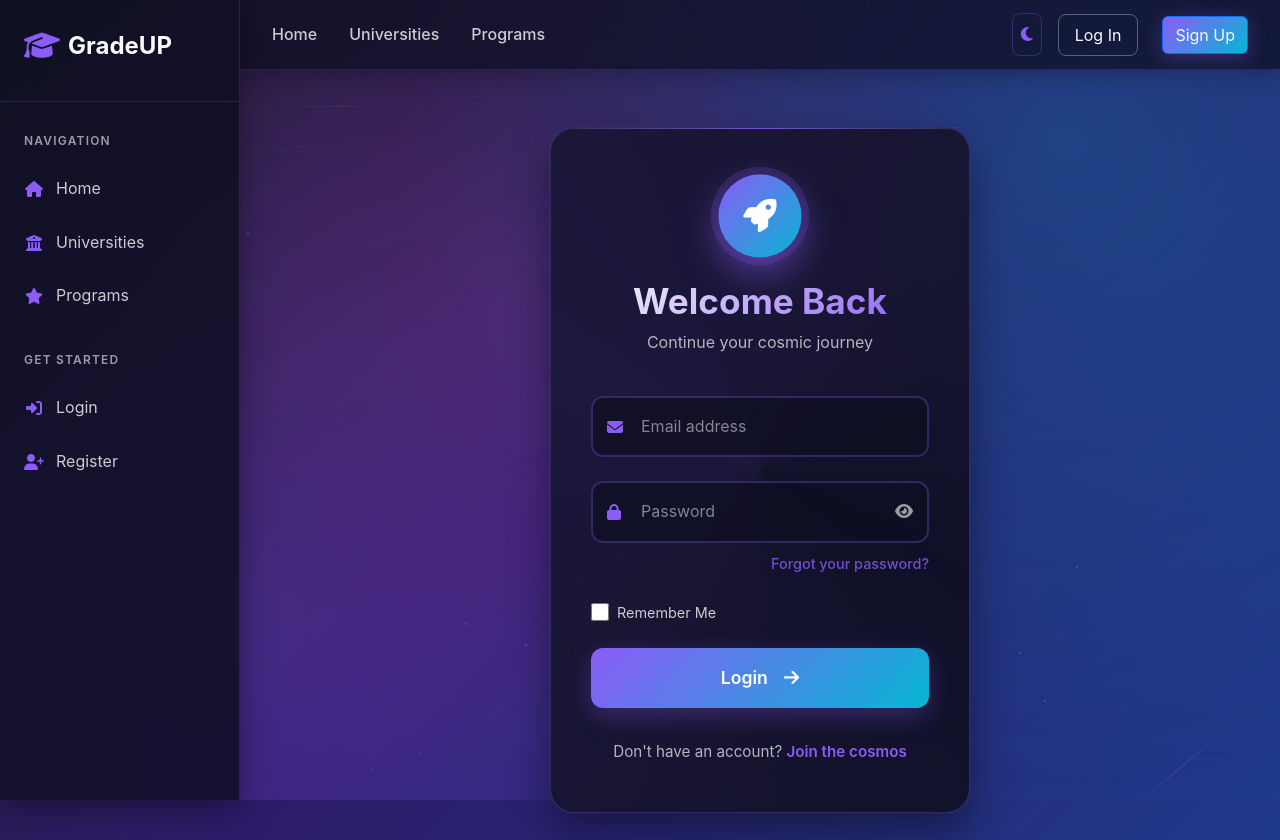
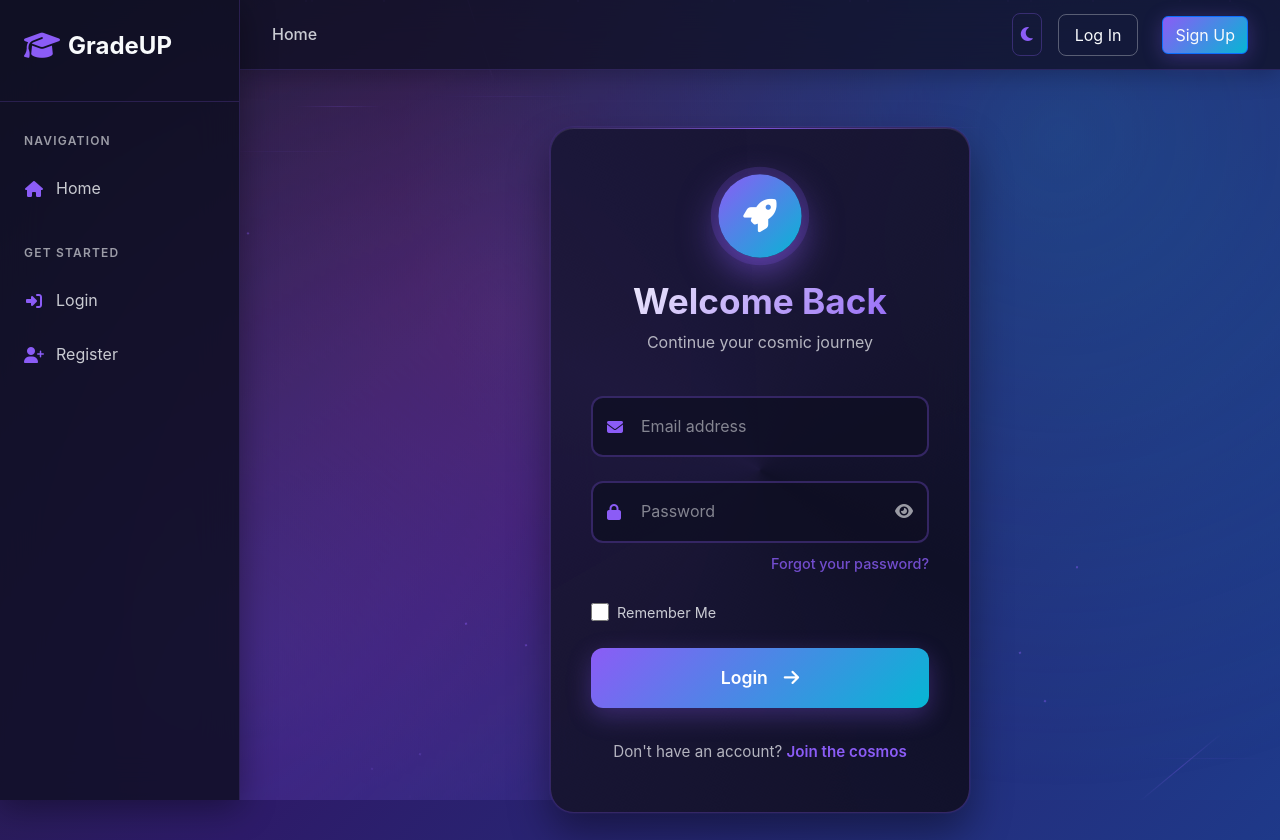
Before and after one commit to codingburgas/2425-11-g-pp-student-practices-assignment-gradeup, a Flask app: a page that uses templates/base.html in a window 1280 px wide. Shown: the top 840 px of the page. Run offline with Flask 3, Linux system fonts and the light colour scheme; some libraries are stand-ins or nearby versions.

Commit message:
Hide Universities and Programs navigation for non-logged in users - Remove nav links from sidebar and top nav for guests, keep only Home visible to encourage registration

```diff
--- a/templates/base.html
+++ b/templates/base.html
@@ -84,18 +84,6 @@
                         <span>Home</span>
                     </a>
                 </li>
-                <li class="nav-item">
-                    <a href="{{ url_for('main.universities') }}" class="nav-link">
-                        <i class="fas fa-university"></i>
-                        <span>Universities</span>
-                    </a>
-                </li>
-                <li class="nav-item">
-                    <a href="{{ url_for('main.specialties') }}" class="nav-link">
-                        <i class="fas fa-star"></i>
-                        <span>Programs</span>
-                    </a>
-                </li>
             </ul>
         </div>
 
@@ -154,8 +142,6 @@
                     </a>
                     {% else %}
                     <a href="{{ url_for('main.index') }}" class="nav-link {% if request.endpoint == 'main.index' %}active{% endif %}">Home</a>
-                    <a href="{{ url_for('main.universities') }}" class="nav-link">Universities</a>
-                    <a href="{{ url_for('main.specialties') }}" class="nav-link">Programs</a>
                     {% endif %}
                 </div>
             </div>
```
